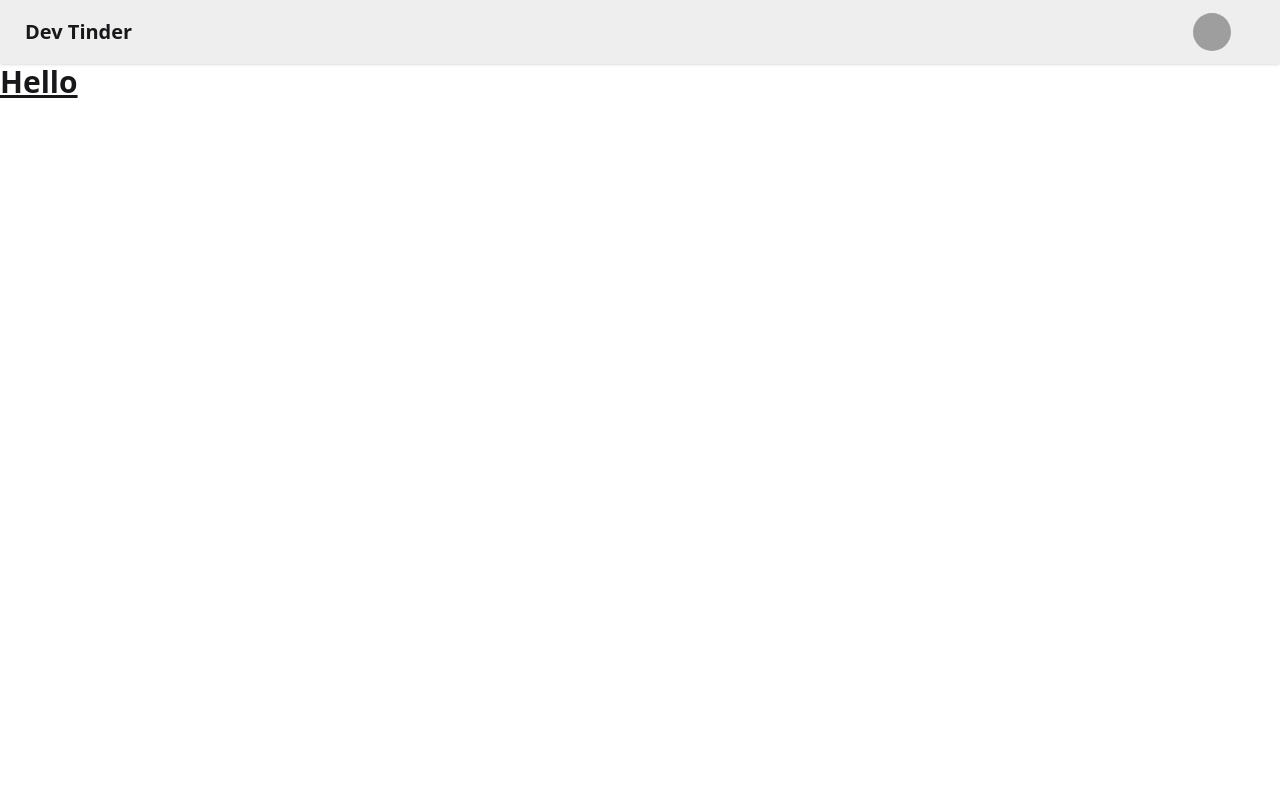
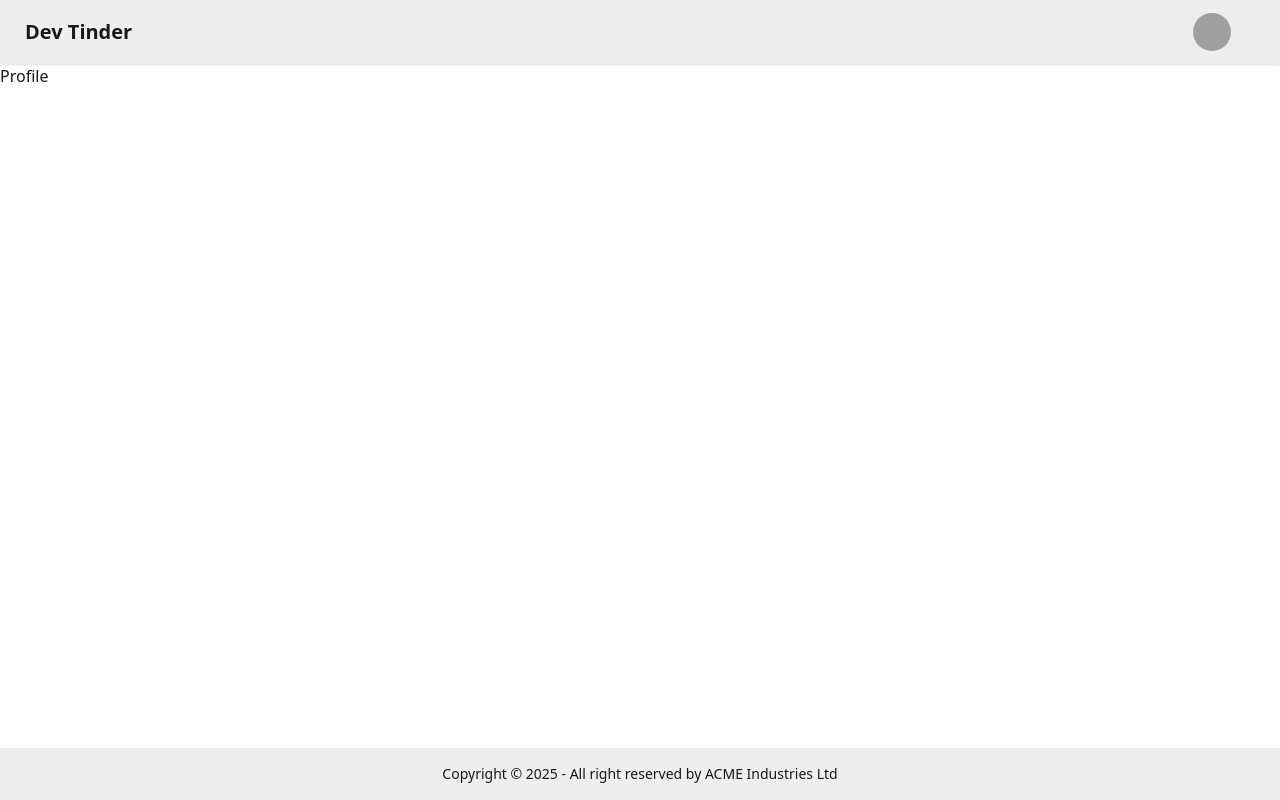
Before and after one commit to akriti0210/devTinder-web, a React (Vite) app: page /profile in a window 1280 px wide. Built offline with nearby package versions, Linux system fonts and the light colour scheme; grey boxes are pictures that could not be loaded.

Commit message:
application structure

```diff
--- a/package.json
+++ b/package.json
@@ -12,7 +12,8 @@
   "dependencies": {
     "@tailwindcss/vite": "^4.1.11",
     "react": "^19.1.0",
-    "react-dom": "^19.1.0"
+    "react-dom": "^19.1.0",
+    "react-router-dom": "^7.7.1"
   },
   "devDependencies": {
     "@eslint/js": "^9.30.1",
--- a/src/App.jsx
+++ b/src/App.jsx
@@ -1,36 +1,20 @@
+import { BrowserRouter, Route, Routes } from "react-router-dom"
+import Body from "./Body"
+import Login from "./Login"
+import Profile from "./Profile"
+
 function App() {
 
   return (
     <>
-      <div className="navbar bg-base-300 shadow-sm">
-        <div className="flex-1">
-          <a className="btn btn-ghost text-xl">Dev Tinder</a>
-        </div>
-        <div className="flex gap-2">
-          <div className="dropdown dropdown-end mx-10">
-            <div tabIndex={0} role="button" className="btn btn-ghost btn-circle avatar">
-              <div className="w-10 rounded-full">
-                <img
-                  alt="Tailwind CSS Navbar component"
-                  src="https://img.daisyui.com/images/stock/photo-1534528741775-53994a69daeb.webp" />
-              </div>
-            </div>
-            <ul
-              tabIndex={0}
-              className="menu menu-sm dropdown-content bg-base-100 rounded-box z-1 mt-3 w-52 p-2 shadow">
-              <li>
-                <a className="justify-between">
-                  Profile
-                  <span className="badge">New</span>
-                </a>
-              </li>
-              <li><a>Settings</a></li>
-              <li><a>Logout</a></li>
-            </ul>
-          </div>
-        </div>
-      </div>
-      <h1 className="text-3xl font-bold underline">Hello</h1>
+      <BrowserRouter basename="/">
+        <Routes>
+          <Route path="/" element={<Body />}>
+            <Route path="/login" element={<Login />}/>
+            <Route path="/profile" element={<Profile />}/>
+          </Route>
+        </Routes>
+      </BrowserRouter>
     </>
   )
 }
--- /dev/null
+++ b/src/Body.jsx
@@ -0,0 +1,15 @@
+import NavBar from './NavBar'
+import { Outlet } from 'react-router-dom'
+import Footer from './Footer'
+
+const Body = () => {
+  return (
+    <div>
+      <NavBar />
+      <Outlet />
+      <Footer />
+    </div>
+  )
+}
+
+export default Body
--- /dev/null
+++ b/src/Footer.jsx
@@ -0,0 +1,13 @@
+import React from 'react'
+
+const Footer = () => {
+  return (
+    <footer className="footer sm:footer-horizontal footer-center bg-base-300 text-base-content p-4 fixed bottom-0">
+      <aside>
+        <p>Copyright © {new Date().getFullYear()} - All right reserved by ACME Industries Ltd</p>
+      </aside>
+    </footer>
+  )
+}
+
+export default Footer
--- /dev/null
+++ b/src/Login.jsx
@@ -0,0 +1,11 @@
+import React from 'react'
+
+const Login = () => {
+  return (
+    <div>
+      Login
+    </div>
+  )
+}
+
+export default Login
--- /dev/null
+++ b/src/NavBar.jsx
@@ -0,0 +1,36 @@
+import React from 'react'
+
+const NavBar = () => {
+  return (
+    <div className="navbar bg-base-300 shadow-sm">
+        <div className="flex-1">
+          <a className="btn btn-ghost text-xl">Dev Tinder</a>
+        </div>
+        <div className="flex gap-2">
+          <div className="dropdown dropdown-end mx-10">
+            <div tabIndex={0} role="button" className="btn btn-ghost btn-circle avatar">
+              <div className="w-10 rounded-full">
+                <img
+                  alt="Tailwind CSS Navbar component"
+                  src="https://img.daisyui.com/images/stock/photo-1534528741775-53994a69daeb.webp" />
+              </div>
+            </div>
+            <ul
+              tabIndex={0}
+              className="menu menu-sm dropdown-content bg-base-100 rounded-box z-1 mt-3 w-52 p-2 shadow">
+              <li>
+                <a className="justify-between">
+                  Profile
+                  <span className="badge">New</span>
+                </a>
+              </li>
+              <li><a>Settings</a></li>
+              <li><a>Logout</a></li>
+            </ul>
+          </div>
+        </div>
+      </div>
+  )
+}
+
+export default NavBar
--- /dev/null
+++ b/src/Profile.jsx
@@ -0,0 +1,11 @@
+import React from 'react'
+
+const Profile = () => {
+  return (
+    <div>
+      Profile
+    </div>
+  )
+}
+
+export default Profile
```
Also changed, not shown: 2 other files (tests, documents, lock files or other folders).
